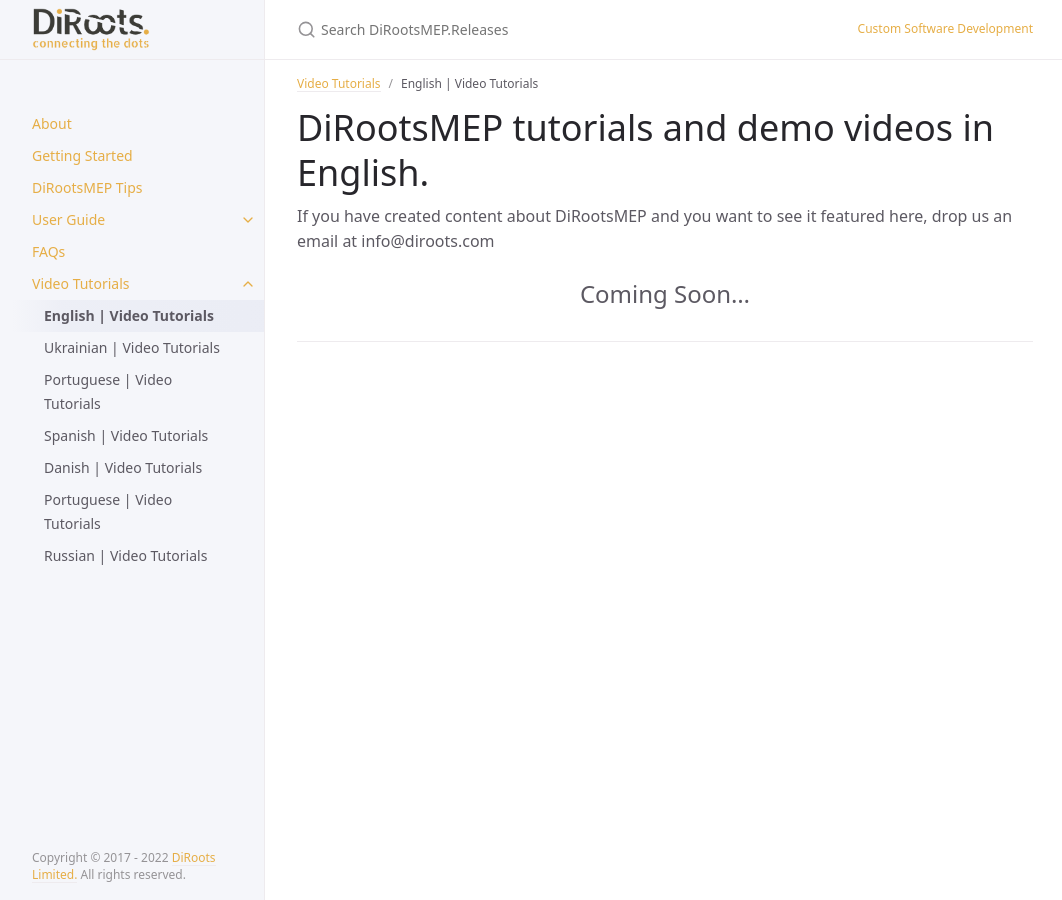
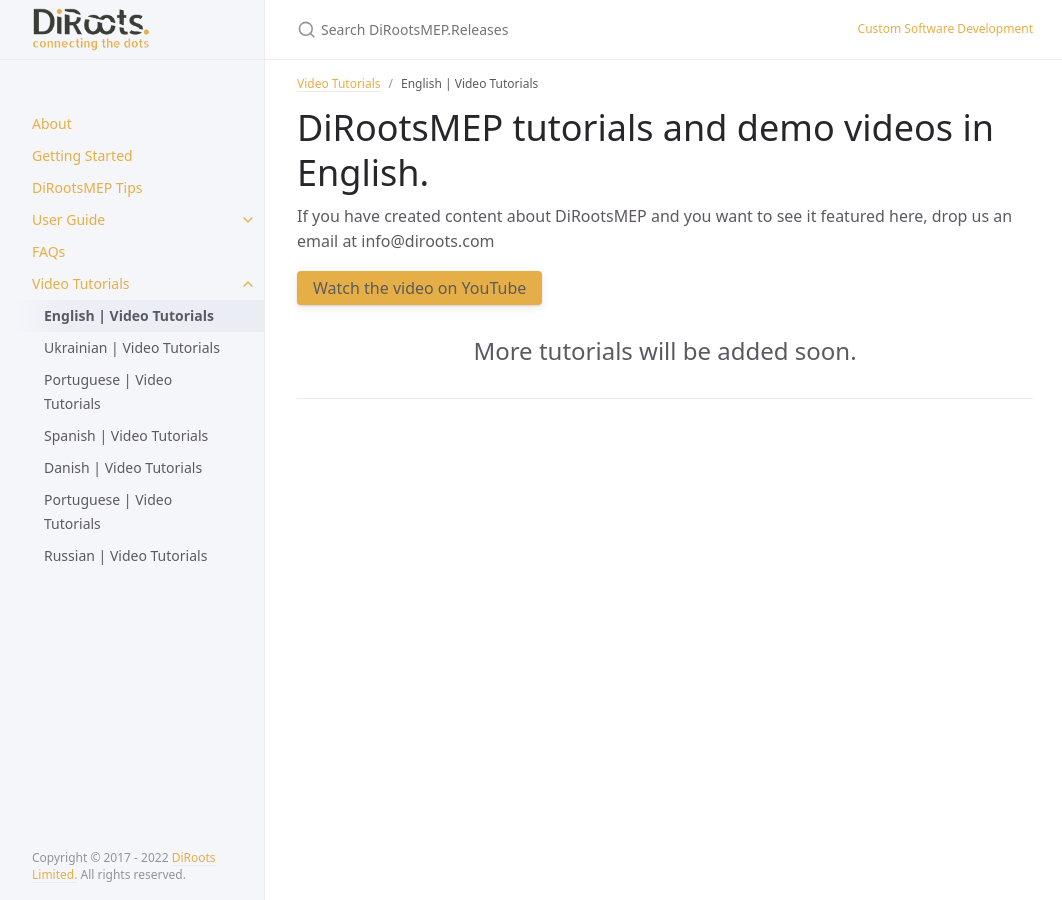
Before and after one commit to DiRoots-Limited/DiRootsMEP.Releases, a Jekyll site: the page built from docs/english-tutorials.md, in a window 1280 px wide. Shown: the whole page, without its empty margins (107-1169 px from the left). Built offline with Jekyll 4.4.1, drawn with Linux system fonts in a browser that asks for light colours.

Commit message:
added a you tube tutorial

```diff
--- a/docs/english-tutorials.md
+++ b/docs/english-tutorials.md
@@ -9,7 +9,10 @@
 If you have created content about DiRootsMEP and you want to see it featured here, drop us an email at info@diroots.com
 {: .no_toc }
 
-**Coming Soon...**
+[Watch the video on YouTube](https://youtu.be/4XbviTY9TGw?si=xFd_T8gQFREbiaSN){: .btn .btn-di-orange }
+
+
+**More tutorials will be added soon.**
 {: .fs-6 .fw-300 .text-center }
 
 ---
```
